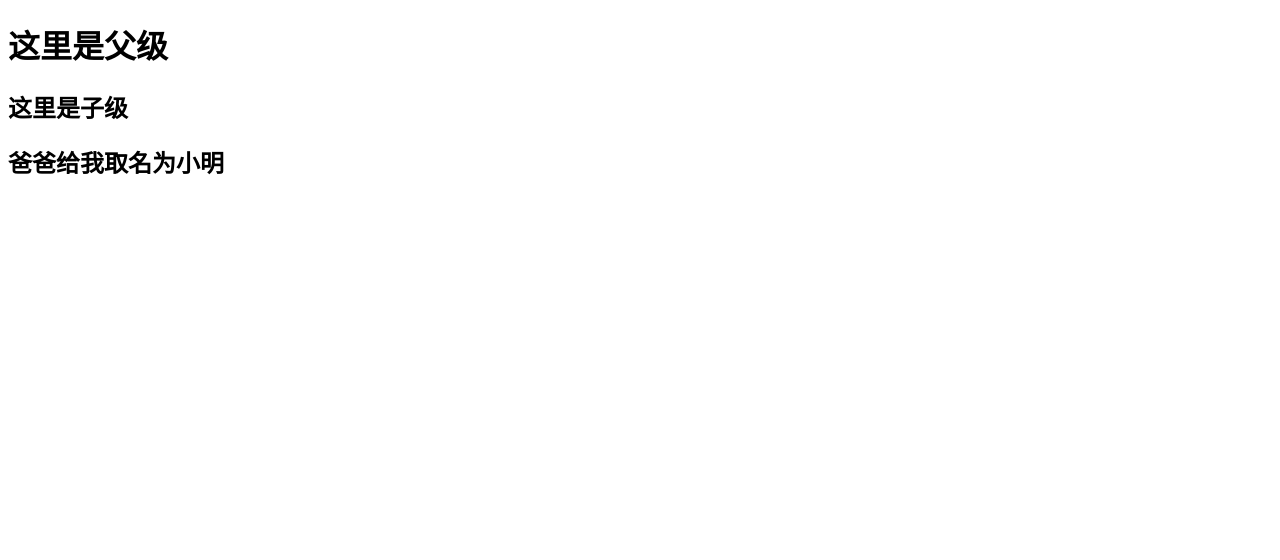
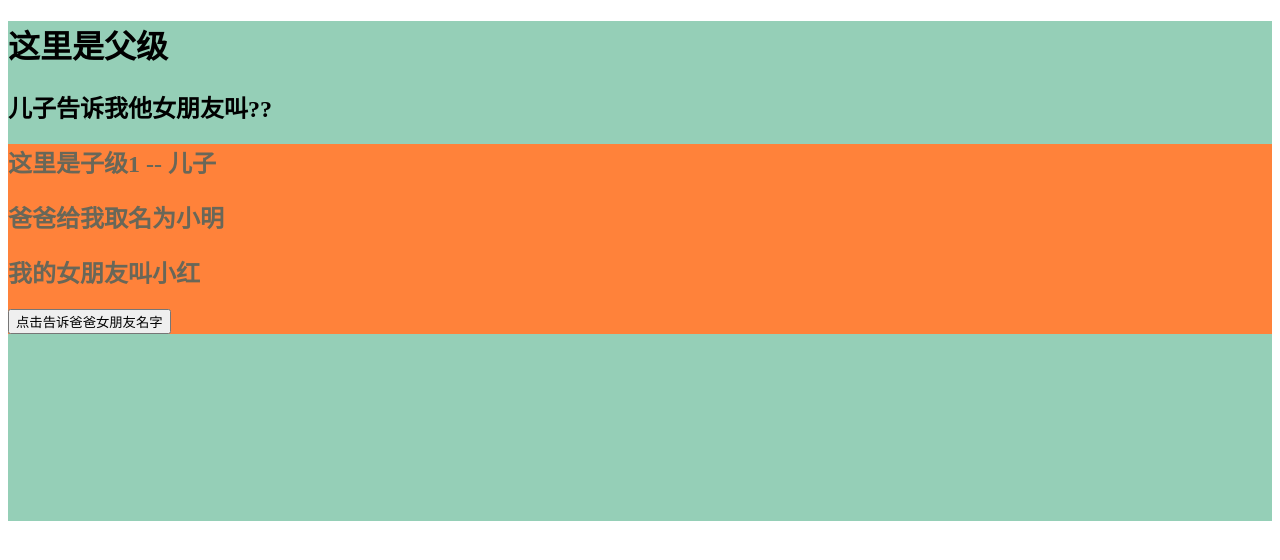
Before and after one commit to Moyo203/components-test, a Vue app: page / in a window 1280 px wide. Shown: the top 560 px of the page. Built offline with nearby package versions, Linux system fonts and the light colour scheme; the HTML template or start-up script is replaced by a standard one.

Commit message:
子级传递数据给父级

```diff
--- a/src/components/father.vue
+++ b/src/components/father.vue
@@ -1,8 +1,11 @@
 <template>
   <div class="father">
       <h1>这里是父级</h1>
+      <h2>儿子告诉我他女朋友叫{{songfname}}</h2>
       <!-- 3、动态绑定，这里的myname是和子级的命名一致 -->
-      <son :myname='sonname'></son>
+      <!-- 重点@getname='dname'事件监听 -->
+      <son :myname='sonname' @getname='dname'></son>
+
   </div>
 </template>
 //一、父级传递数给子级，爸爸给儿子取名为小明
@@ -12,16 +15,25 @@ import son from '@/components/son.vue'
 export default {
   data () {
     return {
-      sonname: '小明'
+      sonname: '小明',
+      songfname: '??'
     }
   },
   // 2、注意要注册
   components: {
     son
+  },
+  methods: {
+    dname (data) {
+      this.songfname = data
+    }
   }
 }
 </script>
 
 <style>
-
+.father{
+background-color: #95cfb7;
+height: 500px;
+}
 </style>
--- a/src/components/son.vue
+++ b/src/components/son.vue
@@ -1,18 +1,37 @@
 <template>
   <div class="son">
-      <h2>这里是子级</h2>
+      <h2>这里是子级1 -- 儿子</h2>
       <h2>爸爸给我取名为{{myname}}</h2>
+      <h2>我的女朋友叫{{mygfname}}</h2>
+      <!-- 点击触发事件 -->
+      <button @click="tellname">点击告诉爸爸女朋友名字</button>
+
   </div>
 </template>
-
+// 二、子级传递数据给父级
 <script>
 
 export default {
 // 接收数据
-  props: ['myname']
+  props: ['myname'],
+  data () {
+    return {
+      mygfname: '小红'
+    }
+  },
+  // 定义事件
+  methods: {
+    tellname () {
+      // 发射事件，并传递参数
+      this.$emit('getname', this.mygfname)
+    }
+  }
 }
 </script>
 
 <style>
-
+.son{
+  background-color: #ff823a;
+  color:#696758
+}
 </style>
```
